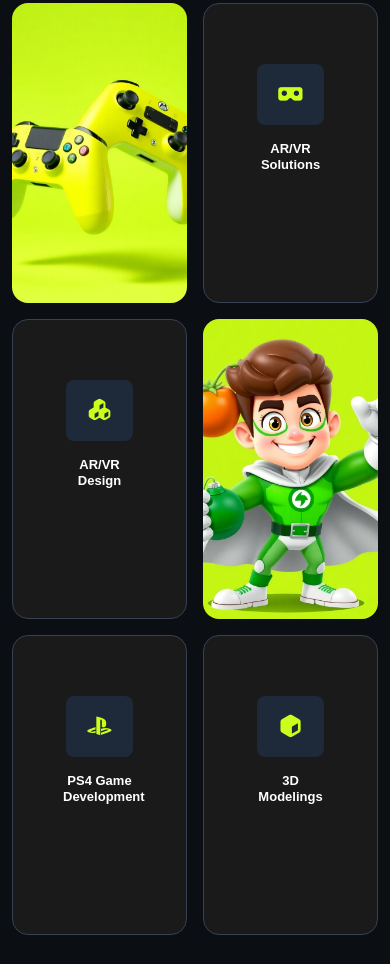
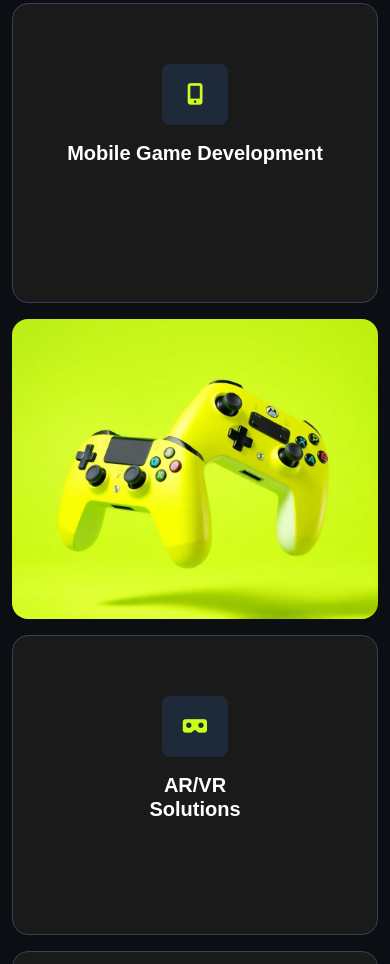
Before and after one commit to MAzenMOhamed940/Games-Arena-website, a plain HTML site: page index.html in a window 390 px wide. Shown: the part 2200-3164 px from the top of the page. Drawn offline with Linux system fonts and the light colour scheme; a web font is replaced by a local one.

Commit message:
Refactor card layout for improved responsiveness in the about us section

```diff
--- a/css/style.css
+++ b/css/style.css
@@ -472,15 +472,6 @@
 }
 
 
-@media screen and (max-width:576px) {
-
-  .about-us .cards h3{
-    font-size: 13px !important;
-    margin: 0 auto;
-
-  }
-}
-
 /****! End what we do styles *****/
 
 /*****! our team styles *****/
--- a/index.html
+++ b/index.html
@@ -485,7 +485,7 @@
         </div>
         <div class="cards">
           <div class="row g-3">
-            <div class="col-6 col-lg-3">
+            <div class="col-12 col-md-6 col-lg-3">
               <div
                 class="inner overflow-hidden rounded-4 position-relative main-bg-color text-center"
               >
@@ -499,7 +499,7 @@
                 <div class="corner-bottom"></div>
               </div>
             </div>
-            <div class="col-6 col-lg-3">
+            <div class="col-12 col-md-6 col-lg-3">
               <div
                 class="inner overflow-hidden rounded-4 position-relative main-bg-color text-center"
               >
@@ -513,7 +513,7 @@
                 <div class="corner-bottom"></div>
               </div>
             </div>
-            <div class="col-6 col-lg-3">
+            <div class="col-12 col-md-6 col-lg-3">
               <div class="image-card overflow-hidden rounded-4">
                 <img
                   src="./images/what-we-do-1.png"
@@ -522,7 +522,7 @@
                 />
               </div>
             </div>
-            <div class="col-6 col-lg-3">
+            <div class="col-12 col-md-6 col-lg-3">
               <div
                 class="inner overflow-hidden rounded-4 position-relative main-bg-color text-center"
               >
@@ -539,7 +539,7 @@
                 <div class="corner-bottom"></div>
               </div>
             </div>
-            <div class="col-6 col-lg-3">
+            <div class="col-12 col-md-6 col-lg-3">
               <div
                 class="inner overflow-hidden rounded-4 position-relative main-bg-color text-center"
               >
@@ -556,7 +556,7 @@
                 <div class="corner-bottom"></div>
               </div>
             </div>
-            <div class="col-6 col-lg-3">
+            <div class="col-12 col-md-6 col-lg-3">
               <div class="image-card overflow-hidden rounded-4">
                 <img
                   src="./images/what-we-do-2.png"
@@ -565,7 +565,7 @@
                 />
               </div>
             </div>
-            <div class="col-6 col-lg-3">
+            <div class="col-12 col-md-6 col-lg-3">
               <div
                 class="inner overflow-hidden rounded-4 position-relative main-bg-color text-center"
               >
@@ -579,7 +579,7 @@
                 <div class="corner-bottom"></div>
               </div>
             </div>
-            <div class="col-6 col-lg-3">
+            <div class="col-12 col-md-6 col-lg-3">
               <div
                 class="inner overflow-hidden rounded-4 position-relative main-bg-color text-center"
               >
```
